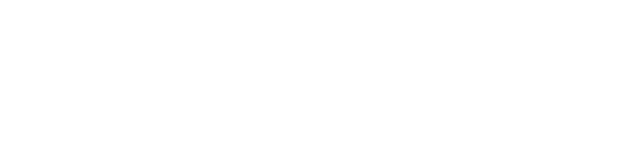
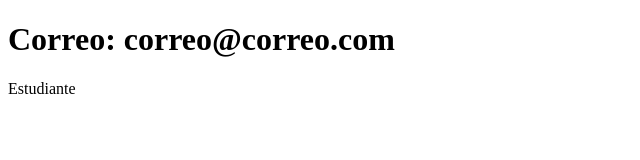
Before and after one commit to SergioArroyo16/sistema-de-registro, a plain HTML site: page index.html in a window 1280 px wide. Shown: the whole page, without its empty margins (0-640 px from the left). Drawn offline with Linux system fonts and the light colour scheme.

Commit message:
Actualiza el contacto

```diff
--- a/index.html
+++ b/index.html
@@ -6,6 +6,8 @@
     <title>Sistema de registro de Juegos</title>
 </head>
 <body>
+    <h1>Correo: correo@correo.com</h1>
+    <p>Estudiante</p>
 
 </body>
 </html>
```
